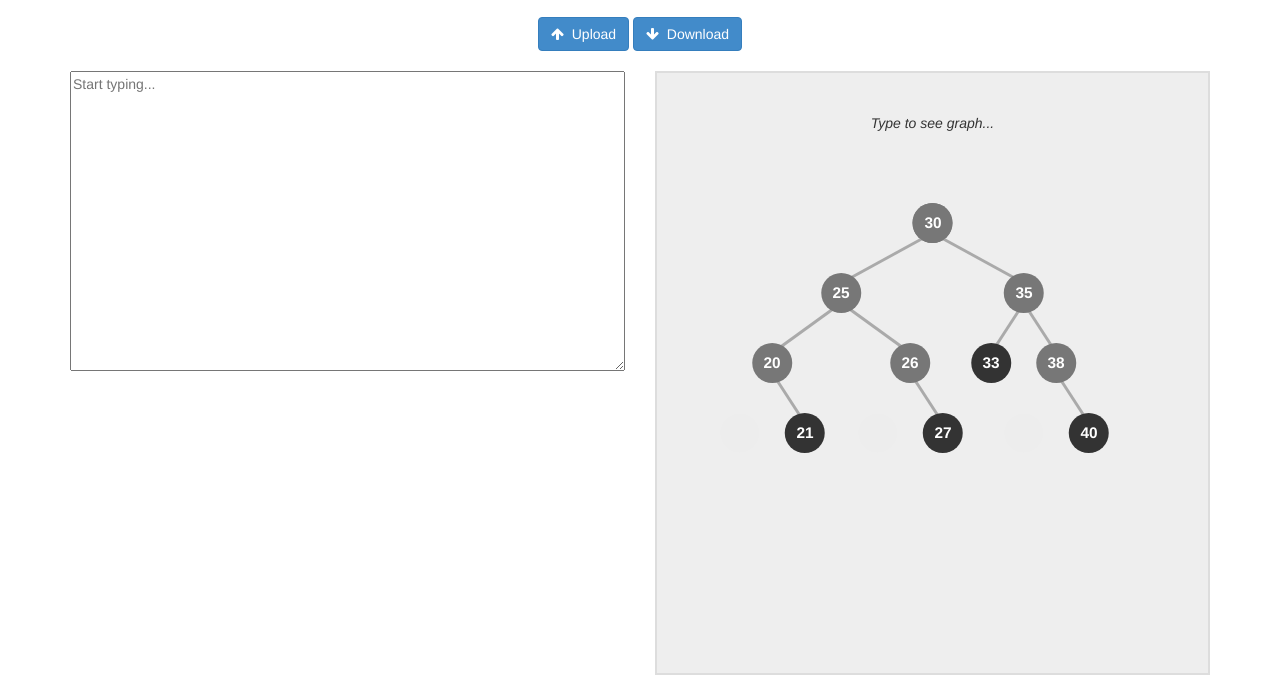
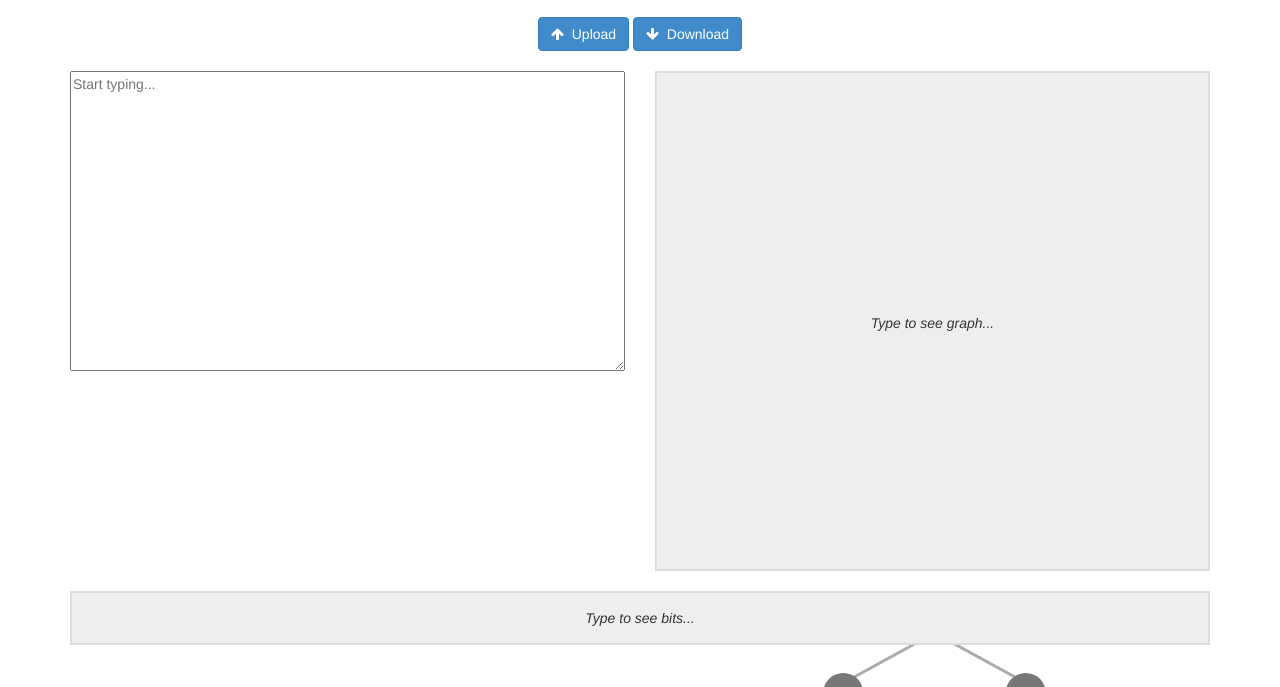
Before and after one commit to WesCossick/huffman-encoding-visualizer, a plain HTML site: page index.html in a window 1280 px wide. Shown: the part 113-800 px from the top of the page. Drawn offline with nearby package versions, Linux system fonts and the light colour scheme.

Commit message:
Minor change, ready for further work

```diff
--- a/index.html
+++ b/index.html
@@ -53,9 +53,8 @@
 					</div>
 
 					<div class="col-xs-6">
-						<div id="huffman_graph" style="background:#eee; border:2px solid #ddd; line-height:100px;">
+						<div id="huffman_graph" style="background:#eee; border:2px solid #ddd; line-height:500px; height:500px;">
 							<i>Type to see graph...</i>
-							<div id="infovis" style="height:500px;"></div>
 						</div>
 					</div>
 				</div>
--- a/js/binary_tree_visualizer.js
+++ b/js/binary_tree_visualizer.js
@@ -23,7 +23,7 @@ function visualize(binary_tree_json){
 	// Create a new ST instance
 	var st = new $jit.ST({
 		/* id of viz container element */
-		injectInto: 'infovis',
+		injectInto: 'huffman_graph',
 
 		/* Set duration for the animation. */
 		duration: 100,
```
